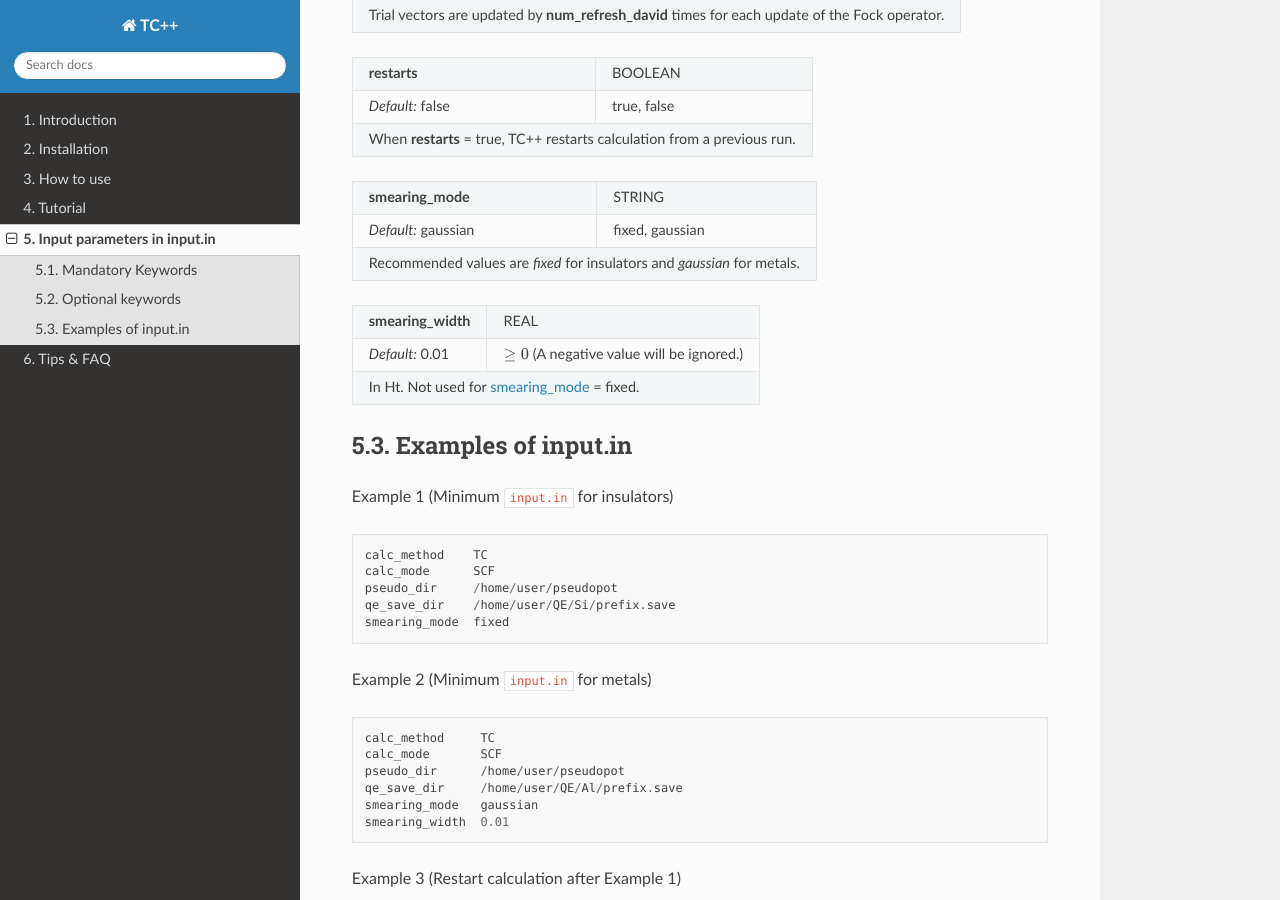
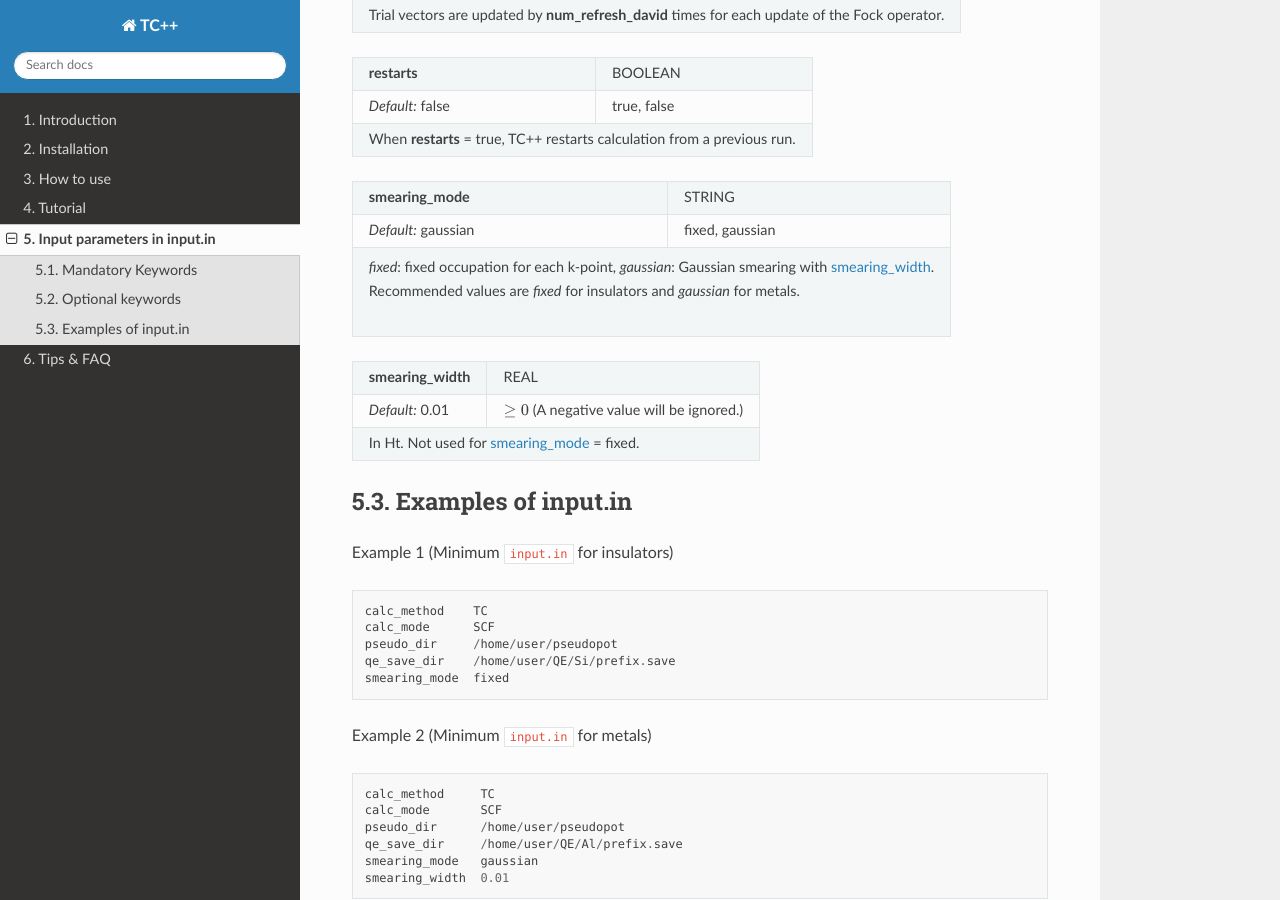
Before and after one commit to masaochi/TC, a Sphinx documentation site: the page built from docs/input_in.rst, in a window 1280 px wide and 900 px high, scrolled down 3235 px. Built offline with Sphinx 7.4.7 and the Read the Docs theme 2.0.0, drawn with Linux system fonts in a browser that asks for light colours.

Commit message:
[Update] description of smearing_mode

```diff
--- a/docs/input_in.rst
+++ b/docs/input_in.rst
@@ -226,7 +226,8 @@ Optional keywords
 +------------------------------------+---------------------------------------------------------------------+
 | *Default:* gaussian                | fixed, gaussian                                                     |
 +------------------------------------+---------------------------------------------------------------------+
-| Recommended values are *fixed* for insulators and *gaussian* for metals.                                 |
+| | *fixed*: fixed occupation for each k-point, *gaussian*: Gaussian smearing with smearing_width_.        |
+| | Recommended values are *fixed* for insulators and *gaussian* for metals.                               |
 +----------------------------------------------------------------------------------------------------------+
 
 
```
